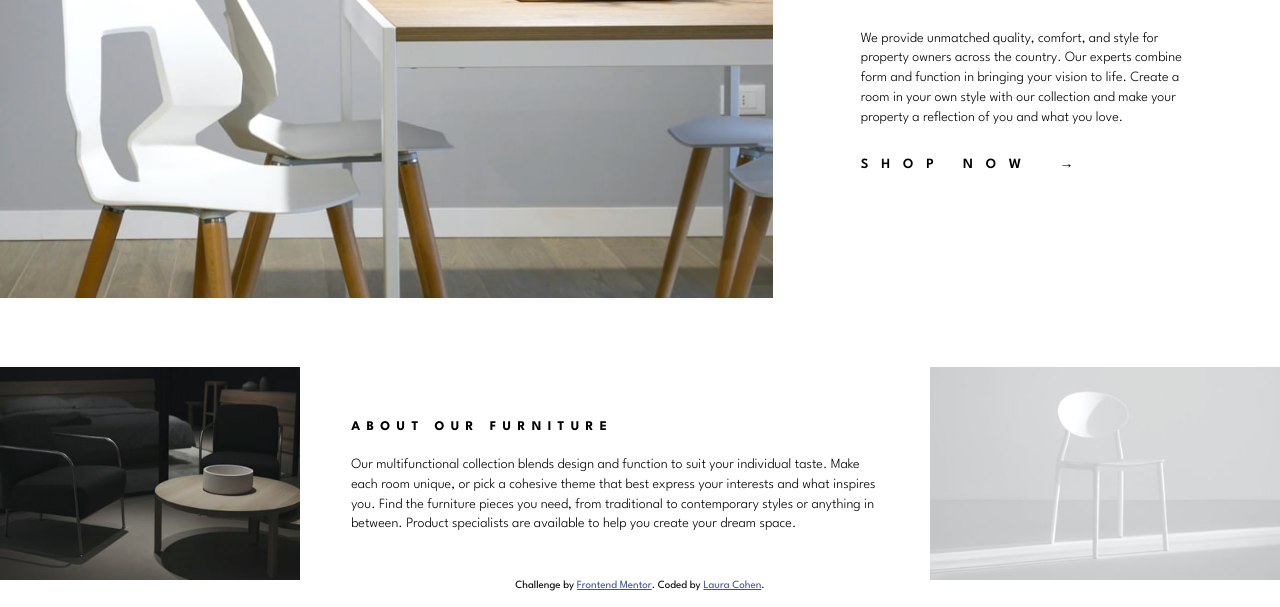
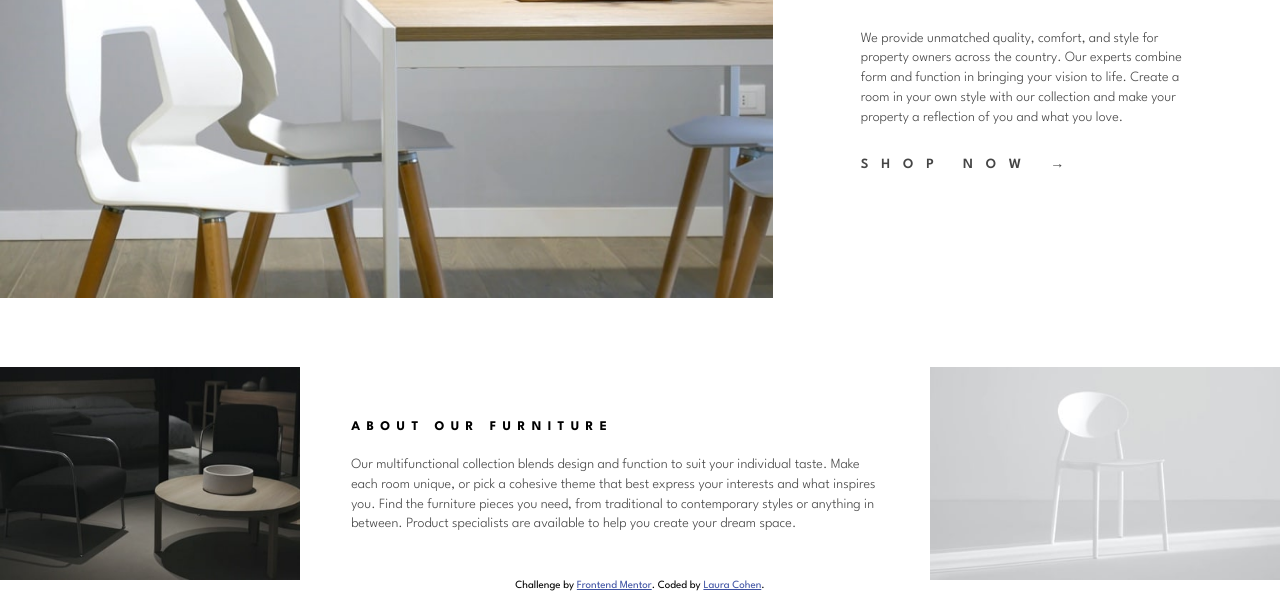
Before and after one commit to lcohen730/room-homepage, a plain HTML site: page index.html in a window 1280 px wide. Shown: the part 193-800 px from the top of the page. Drawn offline with Linux system fonts and the light colour scheme.

Commit message:
Minor Styling Updates to Match Mockup

```diff
--- a/index.html
+++ b/index.html
@@ -50,8 +50,7 @@
         own style with our collection and make your property a reflection of you and what you love.</p>
 
       <div id="shop-now">
-        <p>SHOP NOW</p>
-        <p>→</p>
+        <p>SHOP NOW   →</p>
       </div>
 
       <!--We are available all across the globe
--- a/styles.css
+++ b/styles.css
@@ -23,6 +23,7 @@ body {
 
 #menu span, #logo {
     color: hsl(0, 0%, 100%);
+    cursor: pointer;
 }
 
 #logo {
@@ -32,6 +33,10 @@ body {
 
 #menu span {
     margin-right: 2vw;
+}
+
+#menu span:hover {
+    text-decoration: underline;
 }
 
 #tag {
@@ -48,6 +53,7 @@ body {
     font-size: 1.1vw;
     line-height: 1.4;
     font-weight: 300;
+    color: hsl(0, 0%, 27%);
 }
 
 #shop-now {
@@ -59,6 +65,11 @@ body {
     margin-right: 2vw;
     letter-spacing: 1vw;
     font-weight: 600;
+}
+
+#shop-now p:hover {
+    color: hsl(0, 0%, 63%);
+    cursor: pointer;
 }
 
 #row2 {
@@ -77,4 +88,5 @@ body {
     font-size: 1.1vw;
     line-height: 1.4;
     font-weight: 300;
+    color: hsl(0, 0%, 27%);
 }
```
